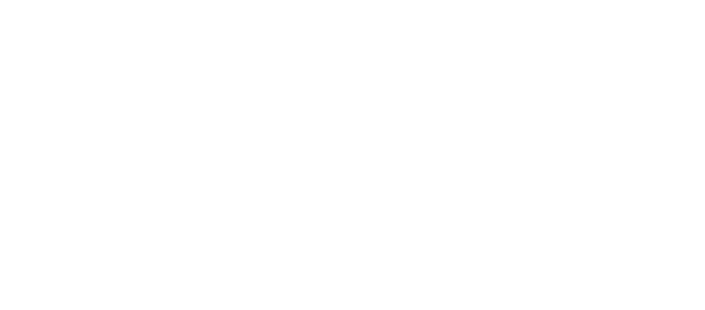
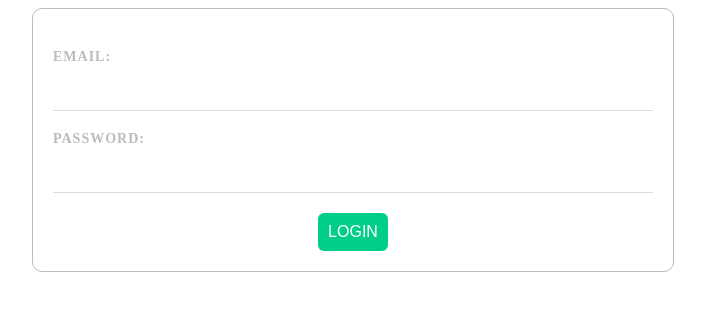
Before and after one commit to NeginSal/landing-page-with-Vue, a Vue app: page /login in a window 1280 px wide. Before the commit this address had no page. Shown: the top 310 px of the page, without its empty margins (287-992 px from the left). Built offline with nearby package versions, Linux system fonts and the light colour scheme; a web font is replaced by a local one.

Commit message:
edit login page

```diff
--- a/package.json
+++ b/package.json
@@ -7,6 +7,7 @@
     "build": "vue-cli-service build"
   },
   "dependencies": {
+    "axios": "^0.27.2",
     "core-js": "^3.6.5",
     "json-server": "^0.17.0",
     "vue": "^3.0.0",
--- a/src/router/index.js
+++ b/src/router/index.js
@@ -1,6 +1,7 @@
 import { createRouter, createWebHistory } from 'vue-router'
 import Home from '../views/Home.vue'
 import FirstPage from '../views/FirstPage.vue'
+import Login from '../views/Login.vue'
 
 const routes = [
   {
@@ -12,6 +13,11 @@
     path: '/firstPage',
     name: 'FirstPage',
     component: FirstPage
+  },
+  {
+    path: '/login',
+    name: 'Login',
+    component: Login
   }
 
 ]
--- a/src/views/Home.vue
+++ b/src/views/Home.vue
@@ -1,4 +1,5 @@
 <template>
+  <h1>login:</h1>
   <Login />
 </template>
 
--- a/src/views/Login.vue
+++ b/src/views/Login.vue
@@ -1,30 +1,41 @@
 <template>
-  <form>
+  <form @submit.prevent="handleSubmit">
     <label>Email:</label>
     <input required v-model="email" />
-    <div v-if="EmailError" class="error">{{ EmailError }}</div>
     <label>Password:</label>
     <input type="password" required v-model="password" />
-    <div v-if="PasswordError" class="error">{{ PasswordError }}</div>
-    <button @click="login">LOGIN</button>
+    <button>LOGIN</button>
   </form>
 </template>
 
 <script>
+import axios from "axios";
 export default {
   data() {
     return {
+      email: "",
       password: "",
-      email: "",
-      EmailError: "",
-      PasswordError: "",
     };
   },
   methods: {
-    login() {
-        this.$router.push("/");
-
+    async handleSubmit() {
+      let result = await axios.get(
+        `https://reqres.in/api/users?email=${this.email}&password=${this.password}`
+      );
+      if (result.status == 200 && result.data.length > 0) {
+        localStorage.setItem("userInfo", JSON.stringify(result.data[0]));
+        this.$router.push({ path: "/firstPage" });
+      }
+      console.log(result.data);
+      console.log(this.email, this.password);
+      console.log(result);
     },
+  },
+  mounted() {
+    let user = localStorage.getItem("userInfo");
+    if (user) {
+      this.$router.push({ name: "FirstPage" });
+    }
   },
 };
 </script>
@@ -34,6 +45,9 @@
   background: white;
   padding: 20px;
   border-radius: 10px;
+  max-width: 600px;
+  margin: 0 auto;
+  border: 1px solid #bbb;
 }
 label {
   display: block;
@@ -60,6 +74,7 @@
   border: 0;
   border-radius: 6px;
   font-size: 16px;
+  cursor: pointer;
 }
 .error {
   color: red;
```
Also changed, not shown: 1 other file (tests, documents, lock files or other folders).
